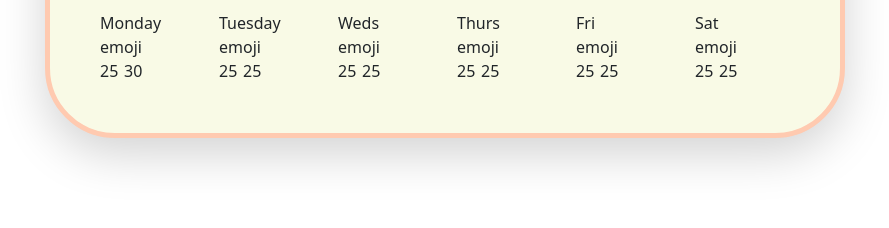
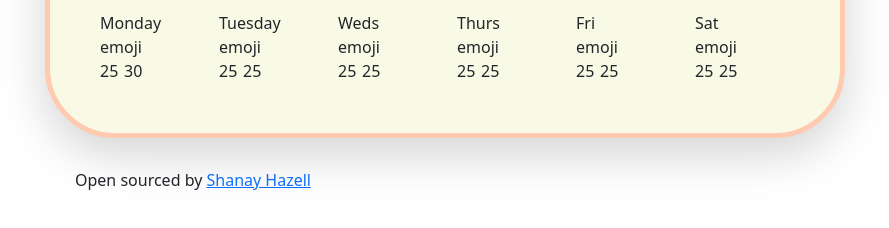
Before and after one commit to ShanayH/Weather-App-2024, a plain HTML site: page index.html in a window 1280 px wide. Shown: the part 384-612 px from the top of the page, without its empty margins (55-944 px from the left). Drawn offline with nearby package versions, Linux system fonts and the light colour scheme; no server answers.

Commit message:
Added developer information

```diff
--- a/index.html
+++ b/index.html
@@ -119,6 +119,10 @@
         </div>
       </div>
     </div>
+    <div class="developer">
+      Open sourced by
+      <a href="https://github.com/ShanayH?tab=repositories" target="_blank"> Shanay Hazell </a>
+    </div>
     <script
       src="https://cdn.jsdelivr.net/npm/bootstrap@5.3.2/dist/js/bootstrap.bundle.min.js"
       integrity="sha384-C6RzsynM9kWDrMNeT87bh95OGNyZPhcTNXj1NW7RuBCsyN/o0jlpcV8Qyq46cDfL"
--- a/styles/style.css
+++ b/styles/style.css
@@ -34,7 +34,7 @@ body {
 
 .temperature {
   font-size: 50px;
-  padding-right:0;
+  padding-right: 0;
 }
 
 .unit {
@@ -46,3 +46,7 @@ body {
 .description {
   font-style: italic;
 }
+
+.developer {
+  padding-left: 60px;
+}
```
